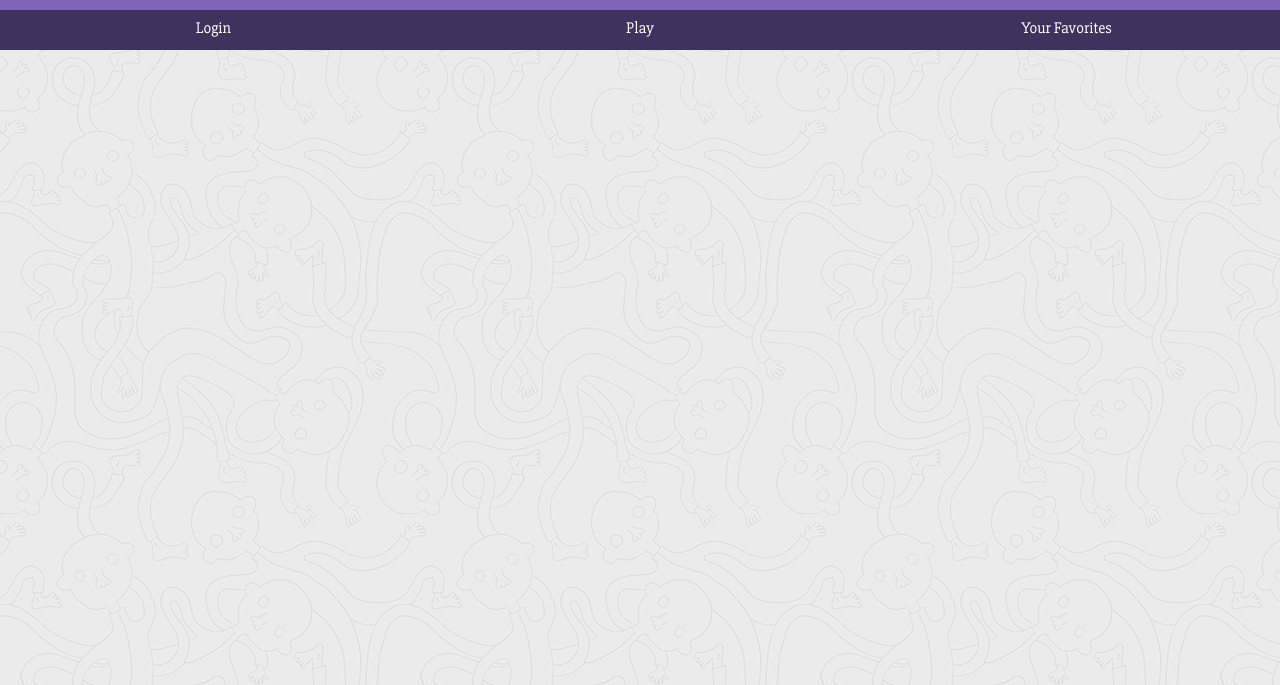
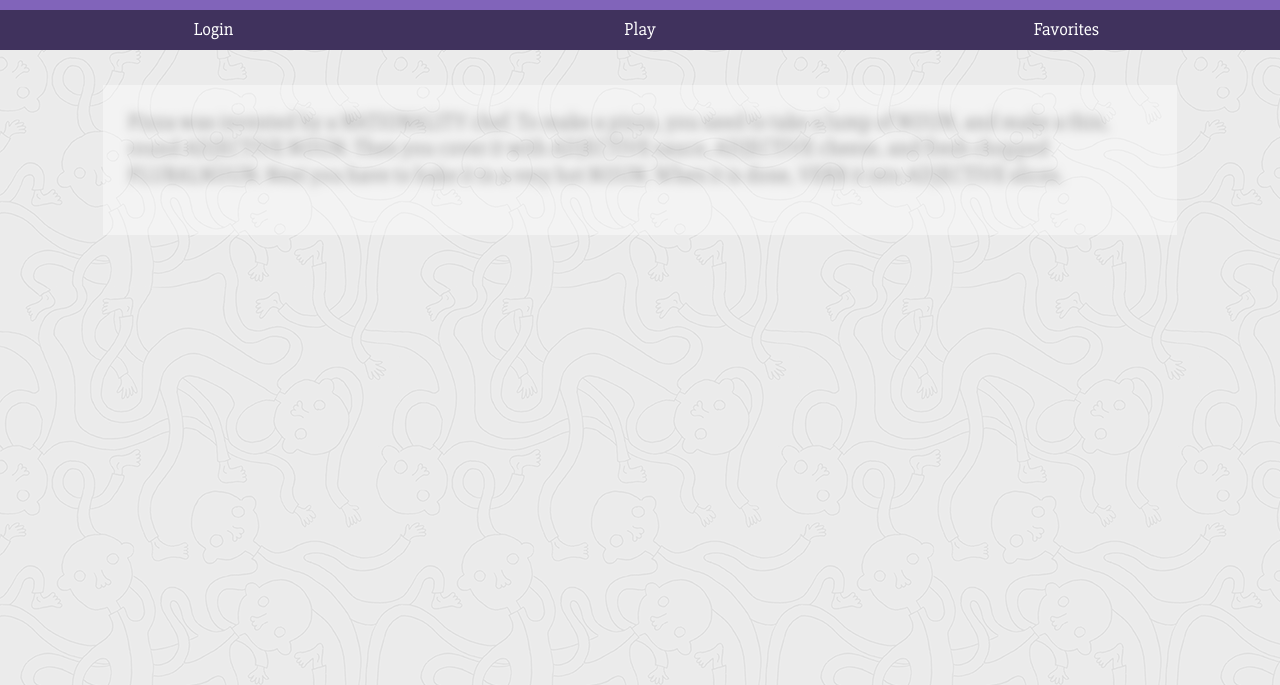
Before and after one commit to rswillif/spiel_app_angular, a plain HTML site: page index.html in a window 1280 px wide. Shown: the part 115-800 px from the top of the page. Drawn offline with Linux system fonts and the light colour scheme; a web font is replaced by a local one.

Commit message:
Changed image file paths slightly, added more styling and played with getting text to blur

```diff
--- a/index.html
+++ b/index.html
@@ -14,13 +14,17 @@
 <body>
 
 <div class='topSection'>
-  <img class='logo' src='/images/spiellogo.png'/>
+  <img class='logo' src='./images/spiellogo.png'/>
   <h1>Spiel</h1>
   <ul>
     <li class='nav'><a href='#'>Login</a></li>
     <li class='nav'><a href='#'>Play</a></li>
-    <li class='nav'><a href='#'>Your Favorites</a></li>
+    <li class='nav'><a href='#'>Favorites</a></li>
   </ul>
+</div>
+
+<div class='fadeContainer'>
+  <p> Pizza was invented by a NATIONALITY chef. To make a pizza, you need to take a lump of NOUN, and make a thin, round ADJECTIVE NOUN. Then you cover it with ADJECTIVE sauce, ADJECTIVE cheese, and fresh chopped PLURALNOUN. Next you have to bake it in a very hot NOUN. When it is done, VERB it into ADJECTIVE slices.  </p>
 </div>
 
 
--- a/src/styles/app.scss
+++ b/src/styles/app.scss
@@ -1,7 +1,7 @@
 @import 'partials/reset';
 
 body {
-    background: url('/images/background.png');
+    background: url('../../images/background.png');
     font-family: 'Slabo 27px', serif;
 }
 
@@ -20,11 +20,10 @@ h1 {
 }
 
 .logo {
-  width: 90px;
-  padding-top: 15px;
-  float: left;
-  padding-left: 2%
-
+    width: 90px;
+    padding-top: 15px;
+    float: left;
+    padding-left: 2%;
 }
 
 ul {
@@ -46,12 +45,27 @@ ul {
     color: #ffffff;
     display: block;
     height: 30px;
+    font-size: 18px;
     padding-top: 10px;
     text-decoration: none;
-
-
 }
 
 .nav a:hover {
     background: #33284a;
+    text-transform: uppercase;
 }
+
+.fadeContainer{
+  background: #ffffff;
+  color:transparent;
+  width: 80%;
+  height: 100px;
+  font-size: 22px;
+  line-height: 120%;
+  margin: 0 auto;
+  top: 50px;
+  padding: 25px;
+  position: relative;
+  opacity: .4;
+  text-shadow: 0 0 10px(#000000);
+}
```
Also changed, not shown: src/styles/app.css, 1 other file.
